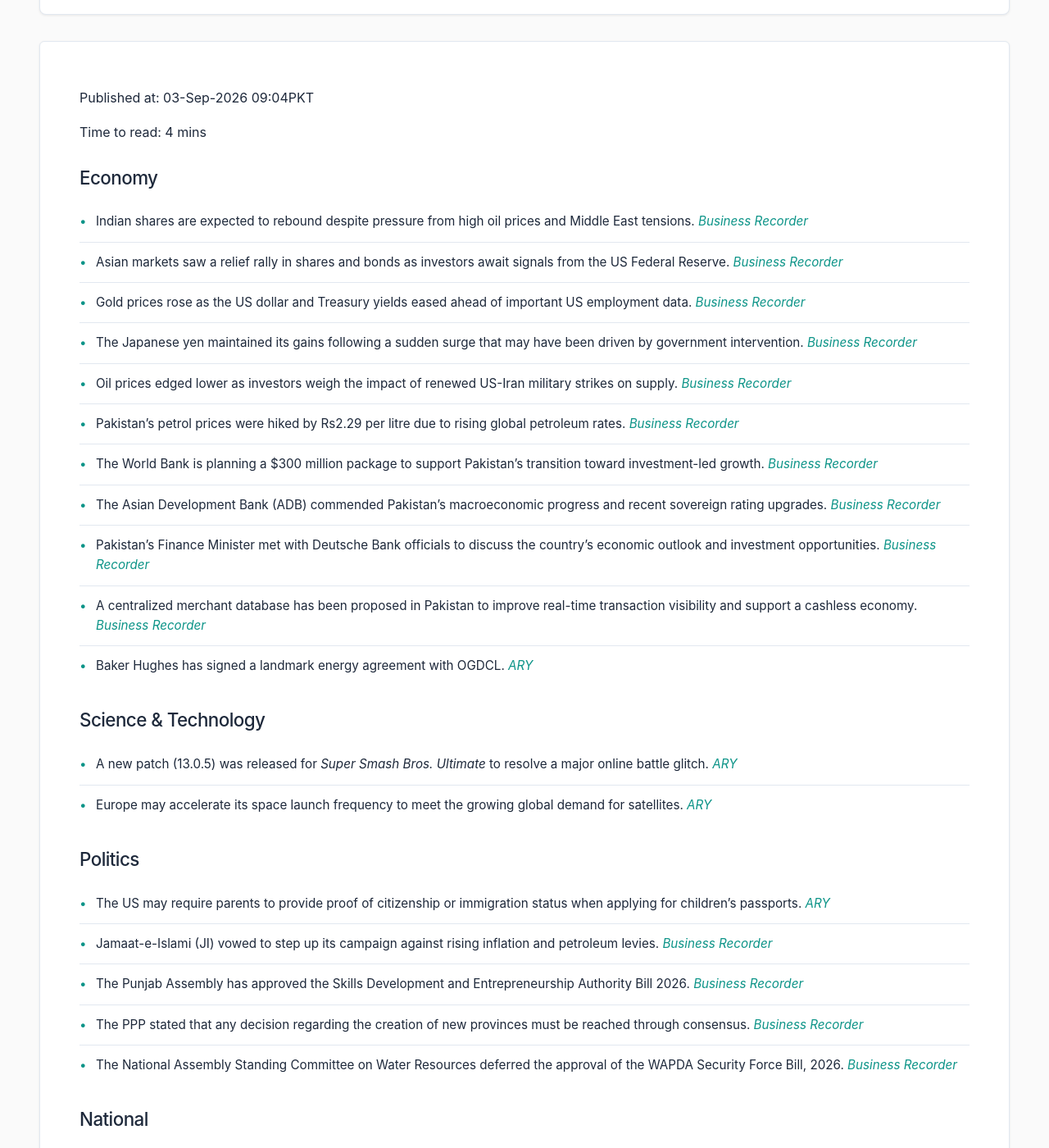
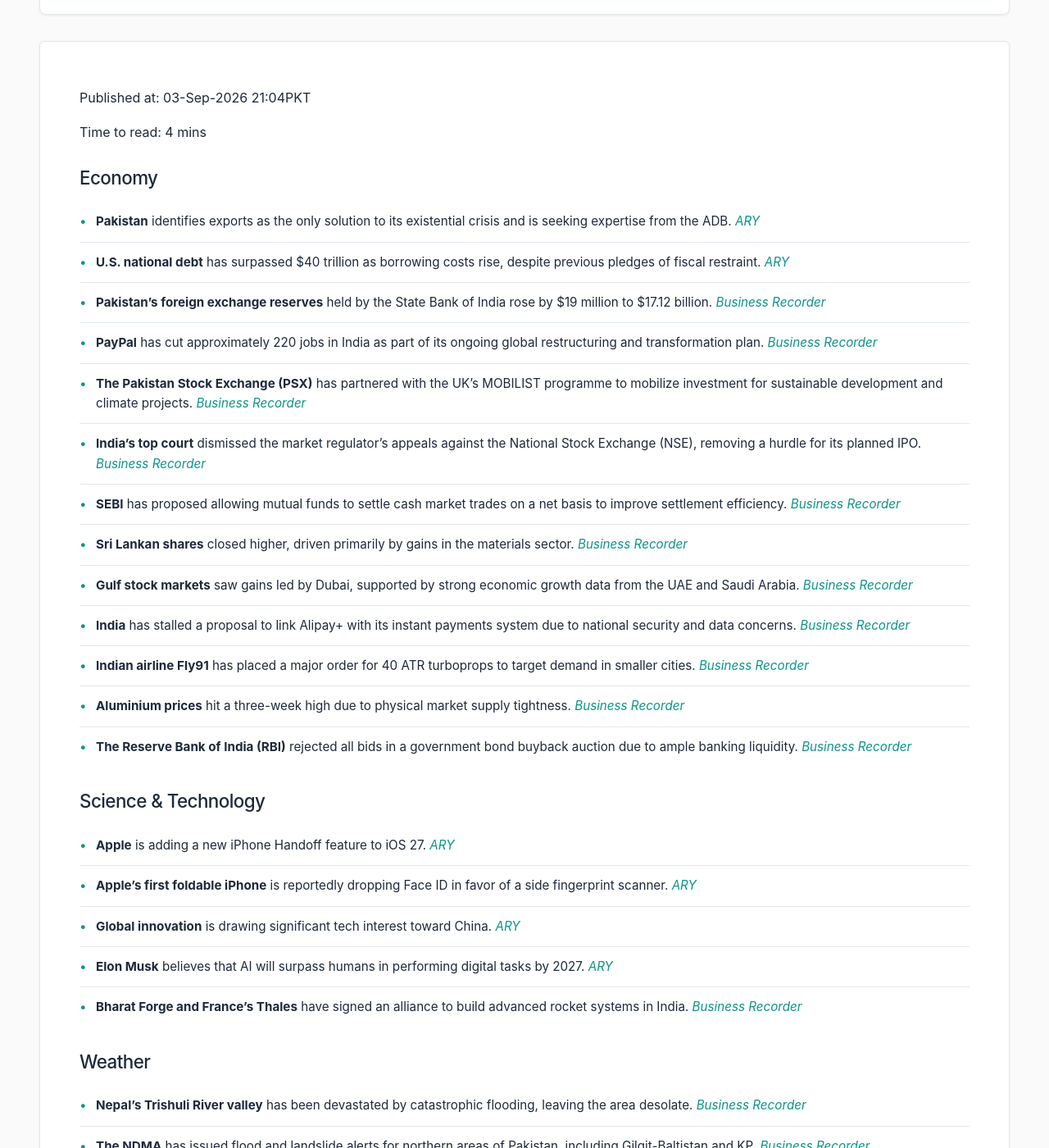
Before and after one commit to zsubzwary/news, a Jekyll site: the page built from en/index.md, in a window 1280 px wide and 1400 px high, scrolled down 209 px. Shown: the whole window at 82% size. Built offline with Jekyll 4.4.1, drawn with Linux system fonts in a browser that asks for light colours; some web fonts are replaced; comment, search, counter and statistics services are not loaded; some of the changed text lies outside the part shown.

Commit message:
DateTime; 2026-09-03T16:04:50.686Z

```diff
--- a/en/index.md
+++ b/en/index.md
@@ -4,50 +4,50 @@ title: Pakistan News Briefing
 lang: en
 ---
 
-Published at: 03-Sep-2026 09:04PKT
+Published at: 03-Sep-2026 21:04PKT
 
 Time to read: 4 mins
 
 ### Economy
-- Indian shares are expected to rebound despite pressure from high oil prices and Middle East tensions. *[Business Recorder](https://www.brecorder.com/news/40437726/indian-shares-likely-to-rebound-after-recent-slide-higher-oil-prices-to-cap-upside)*
-- Asian markets saw a relief rally in shares and bonds as investors await signals from the US Federal Reserve. *[Business Recorder](https://www.brecorder.com/news/40437725/shares-bonds-rally-as-markets-await-signals-for-fed-rates)*
-- Gold prices rose as the US dollar and Treasury yields eased ahead of important US employment data. *[Business Recorder](https://www.brecorder.com/news/40437724/gold-rises-as-dollar-and-yields-ease-with-us-nonfarm-payrolls-report-in-spotlight)*
-- The Japanese yen maintained its gains following a sudden surge that may have been driven by government intervention. *[Business Recorder](https://www.brecorder.com/news/40437723/yen-in-the-spotlight-after-sudden-jump)*
-- Oil prices edged lower as investors weigh the impact of renewed US-Iran military strikes on supply. *[Business Recorder](https://www.brecorder.com/news/40437722/oil-edges-down-as-investors-weigh-uncertainty-over-us-iran-strikes)*
-- Pakistan's petrol prices were hiked by Rs2.29 per litre due to rising global petroleum rates. *[Business Recorder](https://www.brecorder.com/news/40437710/petrol-price-hiked-by-rs229-hsds-by-rs111)*
-- The World Bank is planning a $300 million package to support Pakistan’s transition toward investment-led growth. *[Business Recorder](https://www.brecorder.com/news/40437714/world-bank-plans-package-to-support-transition-to-investment-led-growth)*
-- The Asian Development Bank (ADB) commended Pakistan's macroeconomic progress and recent sovereign rating upgrades. *[Business Recorder](https://www.brecorder.com/news/40437709/adb-lauds-macroeconomic-progress-sovereign-rating-upgrades)*
-- Pakistan's Finance Minister met with Deutsche Bank officials to discuss the country's economic outlook and investment opportunities. *[Business Recorder](https://www.brecorder.com/news/40437715/aurangzeb-deutsche-bank-official-discuss-economic-outlook)*
-- A centralized merchant database has been proposed in Pakistan to improve real-time transaction visibility and support a cashless economy. *[Business Recorder](https://www.brecorder.com/news/40437712/real-time-transaction-visibility-centralised-merchant-database-proposed)*
-- Baker Hughes has signed a landmark energy agreement with OGDCL. *[ARY](https://arynews.tv/baker-hughes-signs-landmark-energy-agreement-with-ogdcl)*
+- **Pakistan** identifies exports as the only solution to its existential crisis and is seeking expertise from the ADB. *[ARY](https://arynews.tv/pakistan-says-exports-only-way-out-of-an-existential-crisis-seeks-adb-expertise)*
+- **U.S. national debt** has surpassed $40 trillion as borrowing costs rise, despite previous pledges of fiscal restraint. *[ARY](https://arynews.tv/trump-pledged-fiscal-restraint-instead-debt-tops-40-trillion-as-borrowing-costs-rise)*
+- **Pakistan’s foreign exchange reserves** held by the State Bank of India rose by $19 million to $17.12 billion. *[Business Recorder](https://www.brecorder.com/news/40437789/pakistans-forex-reserves-rise-19m-to-1712bn)*
+- **PayPal** has cut approximately 220 jobs in India as part of its ongoing global restructuring and transformation plan. *[Business Recorder](https://www.brecorder.com/news/40437790/paypal-cuts-220-india-jobs-as-part-of-previously-announced-restructuring-plan-source-says)*
+- **The Pakistan Stock Exchange (PSX)** has partnered with the UK’s MOBILIST programme to mobilize investment for sustainable development and climate projects. *[Business Recorder](https://www.brecorder.com/news/40437788/psx-partners-with-uks-mobilist-to-boost-sustainable-finance)*
+- **India’s top court** dismissed the market regulator's appeals against the National Stock Exchange (NSE), removing a hurdle for its planned IPO. *[Business Recorder](https://www.brecorder.com/news/40437786/india-top-court-dismisses-market-regulators-plea-against-nse-reports)*
+- **SEBI** has proposed allowing mutual funds to settle cash market trades on a net basis to improve settlement efficiency. *[Business Recorder](https://www.brecorder.com/news/40437785/sebi-proposes-net-settlement-of-cash-market-trades-for-mutual-funds)*
+- **Sri Lankan shares** closed higher, driven primarily by gains in the materials sector. *[Business Recorder](https://www.brecorder.com/news/40437783/material-stocks-lift-sri-lankan-shares-higher)*
+- **Gulf stock markets** saw gains led by Dubai, supported by strong economic growth data from the UAE and Saudi Arabia. *[Business Recorder](https://www.brecorder.com/news/40437782/dubai-leads-gulf-gains-as-uae-saudi-growth-data-lift-sentiment)*
+- **India** has stalled a proposal to link Alipay+ with its instant payments system due to national security and data concerns. *[Business Recorder](https://www.brecorder.com/news/40437780/india-stalls-alipay-payments-link-over-security-data-concerns-sources-say)*
+- **Indian airline Fly91** has placed a major order for 40 ATR turboprops to target demand in smaller cities. *[Business Recorder](https://www.brecorder.com/news/40437774/indias-fly91-orders-40-atr-turboprops-in-bet-on-smaller-cities)*
+- **Aluminium prices** hit a three-week high due to physical market supply tightness. *[Business Recorder](https://www.brecorder.com/news/40437773/aluminium-climbs-to-three-week-high-as-tightness-back-in-focus)*
+- **The Reserve Bank of India (RBI)** rejected all bids in a government bond buyback auction due to ample banking liquidity. *[Business Recorder](https://www.brecorder.com/news/40437772/rbi-rejects-all-bids-in-bond-buyback)*
 
 ### Science & Technology
-- A new patch (13.0.5) was released for *Super Smash Bros. Ultimate* to resolve a major online battle glitch. *[ARY](https://arynews.tv/super-smash-bros-ultimate-patch-13-0-5-released-to-fix-major-online-battle-glitch)*
-- Europe may accelerate its space launch frequency to meet the growing global demand for satellites. *[ARY](https://arynews.tv/europe-may-accelerate-space-launches-to-meet-satellite-demand)*
+- **Apple** is adding a new iPhone Handoff feature to iOS 27. *[ARY](https://arynews.tv/apple-adds-new-iphone-handoff-feature-to-ios-27)*
+- **Apple's first foldable iPhone** is reportedly dropping Face ID in favor of a side fingerprint scanner. *[ARY](https://arynews.tv/apple-drops-face-id-on-first-foldable-iphone-for-side-fingerprint-scanner)*
+- **Global innovation** is drawing significant tech interest toward China. *[ARY](https://arynews.tv/tech-pilgrims-flock-to-china-as-global-innovation-race-heats-up)*
+- **Elon Musk** believes that AI will surpass humans in performing digital tasks by 2027. *[ARY](https://arynews.tv/elon-musk-believes-ai-will-surpass-humans-in-digital-tasks-by-2027)*
+- **Bharat Forge and France’s Thales** have signed an alliance to build advanced rocket systems in India. *[Business Recorder](https://www.brecorder.com/news/40437781/indias-bharat-forge-unit-frances-thales-sign-rocket-systems-alliance)*
+
+### Weather
+- **Nepal's Trishuli River valley** has been devastated by catastrophic flooding, leaving the area desolate. *[Business Recorder](https://www.brecorder.com/news/40437787/in-flood-ravaged-nepal-valley-nothing-is-left-standing)*
+- **The NDMA** has issued flood and landslide alerts for northern areas of Pakistan, including Gilgit-Baltistan and KP. *[Business Recorder](https://www.brecorder.com/news/40437777/ndma-issues-flood-alert-for-northern-areas-over-next-72-hours)*
 
 ### Politics
-- The US may require parents to provide proof of citizenship or immigration status when applying for children's passports. *[ARY](https://arynews.tv/us-may-ask-parents-to-prove-citizenship-or-immigration-status-to-get-passports-for-their-children)*
-- Jamaat-e-Islami (JI) vowed to step up its campaign against rising inflation and petroleum levies. *[Business Recorder](https://www.brecorder.com/news/40437718/ji-vows-to-step-up-campaign-after-todays-strike)*
-- The Punjab Assembly has approved the Skills Development and Entrepreneurship Authority Bill 2026. *[Business Recorder](https://www.brecorder.com/news/40437720/pa-approves-skills-development-amp-entrepreneurship-authority-bill-2026)*
-- The PPP stated that any decision regarding the creation of new provinces must be reached through consensus. *[Business Recorder](https://www.brecorder.com/news/40437716/creation-of-new-provinces-any-decision-without-consensus-would-fail-to-yield-positive-results)*
-- The National Assembly Standing Committee on Water Resources deferred the approval of the WAPDA Security Force Bill, 2026. *[Business Recorder](https://www.brecorder.com/news/40437711/wapda-security-force-bill-na-body-again-defers-approval-after-lawmakers-objections)*
+- **The Pakistan government and Jamaat-e-Islami** have agreed to form committees to explore relief measures for rising inflation. *[Business Recorder](https://www.brecorder.com/news/40437779/govt-ji-agree-to-form-committees-to-explore-relief-measures)*
+- **Israel's Defence Minister** has threatened to strike Iran's energy and civilian infrastructure if an attack occurs. *[Business Recorder](https://www.brecorder.com/news/40437776/israels-katz-threatens-broad-retaliation-if-iran-attacks-israel)*
 
 ### National
-- Ahsan Iqbal has directed the fast-track implementation of a 100MW solar project in Gilgit-Baltistan. *[ARY](https://arynews.tv/ahsan-iqbal-directs-fast-track-implementation-of-100mw-solar-project-in-gb)*
-- Karachi Mayor Murtaza Wahab inspected ongoing road development projects and urged officials to expedite completion. *[Business Recorder](https://www.brecorder.com/news/40437719/mayor-karachi-inspects-road-projects-criticises-political-rivals)*
-- The PCJCCI has called for the replication of the China-aided Gwadar Friendship Hospital model across Pakistan. *[Business Recorder](https://www.brecorder.com/news/40437721/pcjcci-seeks-replication-of-gwadar-friendship-hospital-model-across-country)*
-- Under the "CM Maryam Nawaz E-Bike Scheme," 125,000 e-bikes will be provided to students without down payment requirements. *[Business Recorder](https://www.brecorder.com/news/40437717/e-bike-scheme-cm-rejects-proposals-for-down-payment-charges-other-than-monthly-instalments-from-students)*
+- **An inquiry** into a women's dispute found that officers were deployed without the orders of SSP Fida Janwari. *[ARY](https://arynews.tv/defence-womens-dispute-inquiry-finds-officers-were-sent-without-ssp-fida-janwaris-orders)*
+- **The Pakistan Expressway** is expected to significantly reduce travel time between Karachi and Quetta. *[ARY](https://arynews.tv/pakistan-expressway-to-cut-karachi-quetta-travel-time)*
+- **Pakistan is on high alert** for potential cyber attacks in anticipation of Defence Day. *[ARY](https://arynews.tv/pakistan-on-high-alert-over-possible-cyber-attacks-ahead-of-defence-day)*
 
 ### International
-- Trade threats have emerged between Iran and the US following recent military strikes. *[ARY](https://arynews.tv/iran-us-trade-threats-after-fresh-strikes)*
-- The escalation of the Iran war has raised significant concerns regarding civilian death tolls. *[Business Recorder](https://www.brecorder.com/news/40437727/iran-war-escalation-raises-concern-over-civilian-death-toll)*
-- Pakistan and Kyrgyzstan have signed bilateral accords to strengthen multi-sectoral ties. *[ARY](https://arynews.tv/pakistan-kyrgyzstan-sign-bilateral-accords-to-strengthen-multi-sectoral-ties)*
-- Tyler Robinson has pleaded not guilty in the Utah capital murder trial involving Charlie Kirk. *[ARY](https://arynews.tv/tyler-robinson-pleads-not-guilty-as-utah-judge-approves-capital-trial-in-charlie-kirk-murder-case)*
-- Chevron and Eni have committed to expanding major oil projects in Venezuela. *[Business Recorder](https://www.brecorder.com/news/40437713/chevron-eni-commit-to-expand-oil-projects-in-venezuela-under-us-eye)*
-- Concerns have been raised regarding the potential weaponization of water resources following decisions surrounding the Indus Waters Treaty. *[Business Recorder](https://www.brecorder.com/news/40437619/weaponising-a-lifeline)*
+- **An employee died** in a factory accident at a Sundrop Brands subsidiary in Tamil Nadu, India. *[Business Recorder](https://www.brecorder.com/news/40437791/indias-sundrop-brands-says-employee-dies-in-south-india-factory-accident)*
+- **India's food safety crackdown** has targeted the maker of Wai Wai noodles for using unhygienic manufacturing processes. *[Business Recorder](https://www.brecorder.com/news/40437784/india-food-safety-crackdown-targets-company-of-nepals-noodle-king)*
+- **Canada** is assessing import risks following an Indian raid that uncovered food products with fake labels and nutrition info. *[Business Recorder](https://www.brecorder.com/news/40437778/canada-assesses-risks-to-imports-after-india-raid-finds-fake-labels-on-food-products)*
 
 ### Sports
-- King Charles met with the Pakistan cricket team at Clarence House. *[ARY](https://arynews.tv/king-charles-meets-pakistan-cricket-team-at-clarence-house)*
-
-### Health
-- Altria is suing the FDA regarding the current tobacco product review system. *[ARY](https://arynews.tv/altria-sues-fda-over-tobacco-product-review-system)*
+- **Stuart Broad** expressed regret over his previous comments regarding the Pakistan cricket team. *[ARY](https://arynews.tv/stuart-broad-regrets-calling-pakistan-a-poor-side)*
+- **Juventus midfielder Khephren Thuram** has successfully undergone knee surgery. *[Business Recorder](https://www.brecorder.com/news/40437775/juventus-midfielder-thuram-undergoes-knee-surgery)*
```
